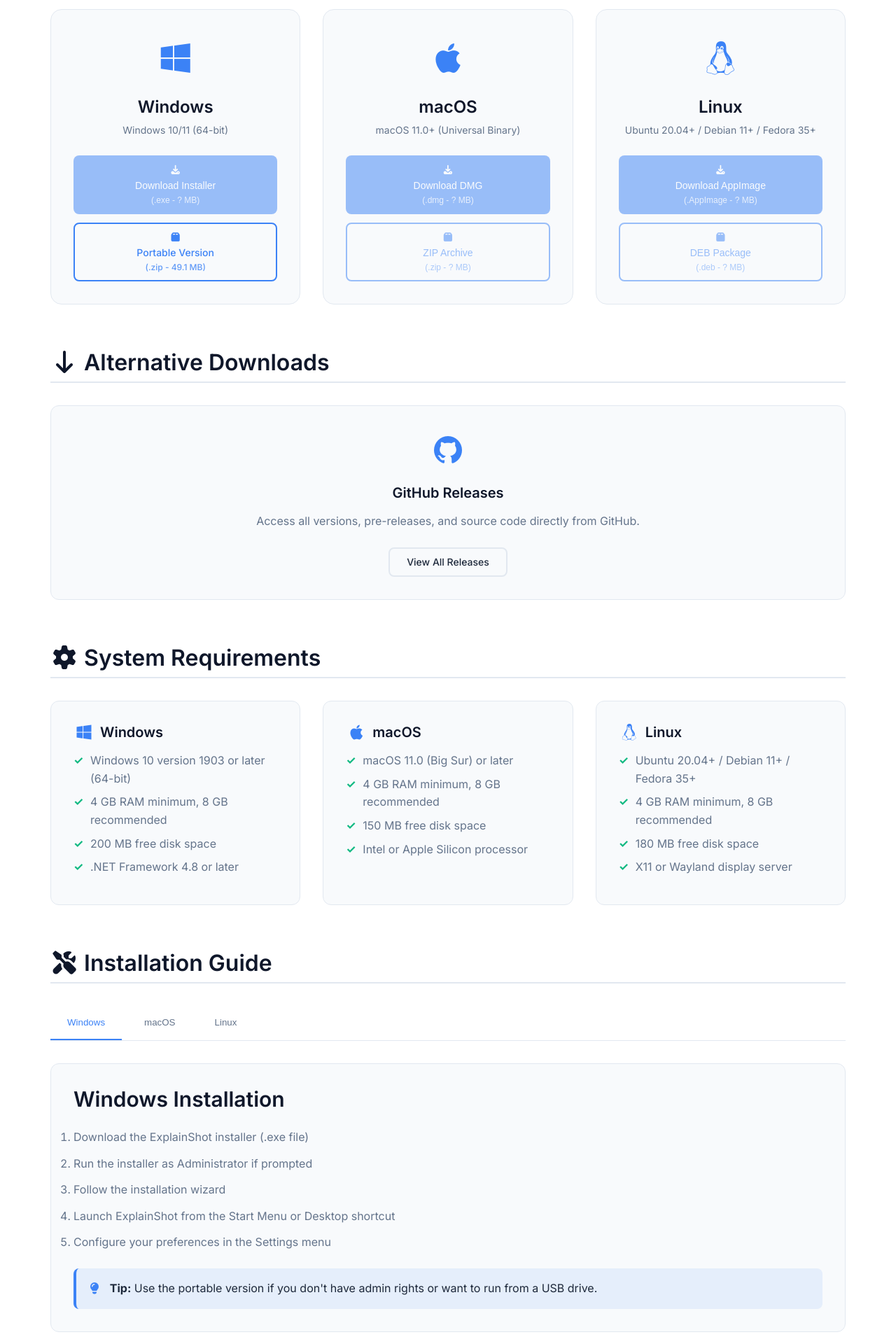
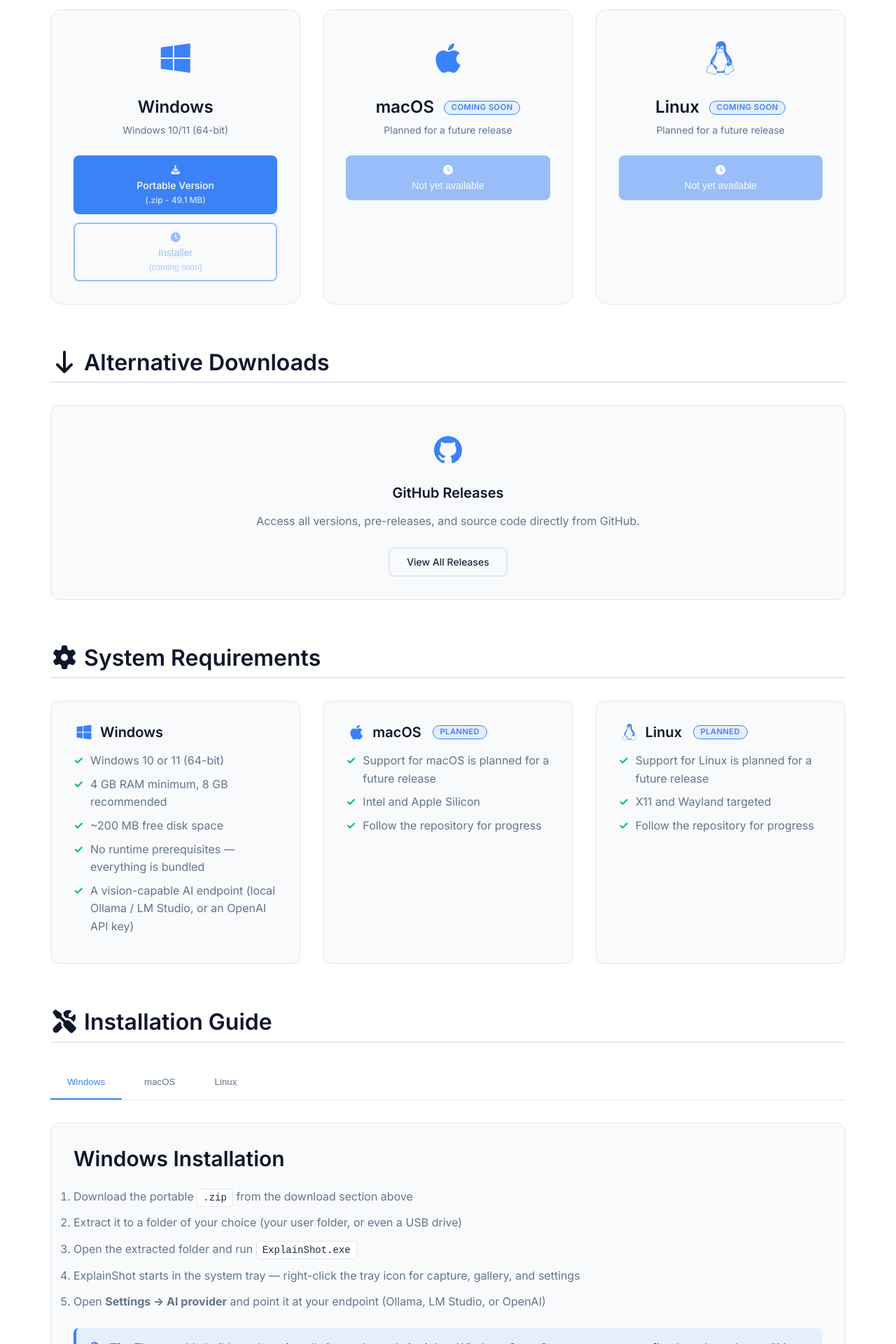
Before and after one commit to p1k2i/explainshot-site, a Vue app: page /download in a window 1280 px wide. Shown: the part 520-2440 px from the top of the page at 70% size. Built offline with nearby package versions, Linux system fonts and the light colour scheme.

Commit message:
Update metadata, enhance download page, and improve support documentation for upcoming macOS and Linux builds

```diff
--- a/src/views/DownloadPage.vue
+++ b/src/views/DownloadPage.vue
@@ -25,51 +25,39 @@
             <h3>Windows</h3>
             <p class="platform-info">Windows 10/11 (64-bit)</p>
             <div class="download-buttons">
-              <button class="btn btn-primary" disabled @click="trackDownload('windows-installer')">
+              <a href="https://github.com/p1k2i/explain-shot/releases/download/v0.2.0/ExplainShot-v0.2.0.zip" class="btn btn-primary" @click="trackDownload('windows-portable')" download>
                 <i class="fas fa-download"></i>
-                Download Installer
-                <small>(.exe - ? MB)</small>
-              </button>
-              <a href="https://github.com/p1k2i/explain-shot/releases/download/v0.2.0/ExplainShot-v0.2.0.zip" class="btn btn-secondary" @click="trackDownload('windows-portable')" download>
-                <i class="fas fa-box"></i>
                 Portable Version
                 <small>(.zip - 49.1 MB)</small>
               </a>
+              <button class="btn btn-secondary" disabled>
+                <i class="fas fa-clock"></i>
+                Installer
+                <small>(coming soon)</small>
+              </button>
             </div>
           </div>
 
           <div class="platform-card">
             <div class="platform-icon"><i class="fab fa-apple"></i></div>
-            <h3>macOS</h3>
-            <p class="platform-info">macOS 11.0+ (Universal Binary)</p>
+            <h3>macOS <span class="soon-badge">Coming soon</span></h3>
+            <p class="platform-info">Planned for a future release</p>
             <div class="download-buttons">
-              <button class="btn btn-primary" disabled @click="trackDownload('macos-dmg')">
-                <i class="fas fa-download"></i>
-                Download DMG
-                <small>(.dmg - ? MB)</small>
-              </button>
-              <button class="btn btn-secondary" disabled @click="trackDownload('macos-zip')">
-                <i class="fas fa-box"></i>
-                ZIP Archive
-                <small>(.zip - ? MB)</small>
+              <button class="btn btn-primary" disabled>
+                <i class="fas fa-clock"></i>
+                Not yet available
               </button>
             </div>
           </div>
 
           <div class="platform-card">
             <div class="platform-icon"><i class="fab fa-linux"></i></div>
-            <h3>Linux</h3>
-            <p class="platform-info">Ubuntu 20.04+ / Debian 11+ / Fedora 35+</p>
+            <h3>Linux <span class="soon-badge">Coming soon</span></h3>
+            <p class="platform-info">Planned for a future release</p>
             <div class="download-buttons">
-              <button class="btn btn-primary" disabled @click="trackDownload('linux-appimage')">
-                <i class="fas fa-download"></i>
-                Download AppImage
-                <small>(.AppImage - ? MB)</small>
-              </button>
-              <button class="btn btn-secondary" disabled @click="trackDownload('linux-deb')">
-                <i class="fas fa-box"></i>
-                DEB Package
-                <small>(.deb - ? MB)</small>
+              <button class="btn btn-primary" disabled>
+                <i class="fas fa-clock"></i>
+                Not yet available
               </button>
             </div>
           </div>
@@ -135,30 +123,29 @@
           <div class="requirement-card">
             <h3><i class="fab fa-windows"></i> Windows</h3>
             <ul>
-              <li>Windows 10 version 1903 or later (64-bit)</li>
+              <li>Windows 10 or 11 (64-bit)</li>
               <li>4 GB RAM minimum, 8 GB recommended</li>
-              <li>200 MB free disk space</li>
-              <li>.NET Framework 4.8 or later</li>
+              <li>~200 MB free disk space</li>
+              <li>No runtime prerequisites — everything is bundled</li>
+              <li>A vision-capable AI endpoint (local Ollama / LM Studio, or an OpenAI API key)</li>
             </ul>
           </div>
 
           <div class="requirement-card">
-            <h3><i class="fab fa-apple"></i> macOS</h3>
+            <h3><i class="fab fa-apple"></i> macOS <span class="soon-badge">Planned</span></h3>
             <ul>
-              <li>macOS 11.0 (Big Sur) or later</li>
-              <li>4 GB RAM minimum, 8 GB recommended</li>
-              <li>150 MB free disk space</li>
-              <li>Intel or Apple Silicon processor</li>
+              <li>Support for macOS is planned for a future release</li>
+              <li>Intel and Apple Silicon</li>
+              <li>Follow the repository for progress</li>
             </ul>
           </div>
 
           <div class="requirement-card">
-            <h3><i class="fab fa-linux"></i> Linux</h3>
+            <h3><i class="fab fa-linux"></i> Linux <span class="soon-badge">Planned</span></h3>
             <ul>
-              <li>Ubuntu 20.04+ / Debian 11+ / Fedora 35+</li>
-              <li>4 GB RAM minimum, 8 GB recommended</li>
-              <li>180 MB free disk space</li>
-              <li>X11 or Wayland display server</li>
+              <li>Support for Linux is planned for a future release</li>
+              <li>X11 and Wayland targeted</li>
+              <li>Follow the repository for progress</li>
             </ul>
           </div>
         </div>
@@ -183,41 +170,30 @@
           <div v-if="activeTab === 'windows'" class="installation-steps">
             <h3>Windows Installation</h3>
             <ol>
-              <li>Download the ExplainShot installer (.exe file)</li>
-              <li>Run the installer as Administrator if prompted</li>
-              <li>Follow the installation wizard</li>
-              <li>Launch ExplainShot from the Start Menu or Desktop shortcut</li>
-              <li>Configure your preferences in the Settings menu</li>
+              <li>Download the portable <code>.zip</code> from the download section above</li>
+              <li>Extract it to a folder of your choice (your user folder, or even a USB drive)</li>
+              <li>Open the extracted folder and run <code>ExplainShot.exe</code></li>
+              <li>ExplainShot starts in the system tray — right-click the tray icon for capture, gallery, and settings</li>
+              <li>Open <strong>Settings → AI provider</strong> and point it at your endpoint (Ollama, LM Studio, or OpenAI)</li>
             </ol>
             <div class="tip">
-              <strong><i class="fas fa-lightbulb"></i> Tip:</strong> Use the portable version if you don't have admin rights or want to run from a USB drive.
+              <strong><i class="fas fa-lightbulb"></i> Tip:</strong> The portable build needs no installation and no admin rights. Windows SmartScreen may warn on first launch — choose "More info → Run anyway".
             </div>
           </div>
 
           <div v-if="activeTab === 'macos'" class="installation-steps">
-            <h3>macOS Installation</h3>
-            <ol>
-              <li>Download the ExplainShot DMG file</li>
-              <li>Open the DMG file and drag ExplainShot to your Applications folder</li>
-              <li>Right-click ExplainShot and select "Open" (required for first launch)</li>
-              <li>Click "Open" in the security dialog to confirm</li>
-              <li>ExplainShot will launch and be available in your Applications</li>
-            </ol>
+            <h3>macOS</h3>
+            <p>Packaged macOS builds aren't available yet — cross-platform support is planned for a future release.</p>
             <div class="tip">
-              <strong><i class="fas fa-lightbulb"></i> Tip:</strong> You might need to go to System Preferences > Security & Privacy to allow ExplainShot to run.
+              <strong><i class="fas fa-lightbulb"></i> Tip:</strong> ExplainShot is written in Python, so developers can already run it from source with Python 3.12. See the <a href="https://github.com/p1k2i/explain-shot" target="_blank" rel="noopener noreferrer">repository</a> for setup instructions.
             </div>
           </div>
 
           <div v-if="activeTab === 'linux'" class="installation-steps">
-            <h3>Linux Installation</h3>
-            <ol>
-              <li>Download the AppImage file</li>
-              <li>Make it executable: <code>chmod +x ExplainShot-*.AppImage</code></li>
-              <li>Run the AppImage: <code>./ExplainShot-*.AppImage</code></li>
-              <li>Optionally, integrate it with your desktop environment</li>
-            </ol>
+            <h3>Linux</h3>
+            <p>Packaged Linux builds aren't available yet — cross-platform support is planned for a future release.</p>
             <div class="tip">
-              <strong><i class="fas fa-lightbulb"></i> Tip:</strong> For DEB/RPM packages, use your package manager to install and get automatic integration.
+              <strong><i class="fas fa-lightbulb"></i> Tip:</strong> ExplainShot is written in Python, so developers can already run it from source with Python 3.12. See the <a href="https://github.com/p1k2i/explain-shot" target="_blank" rel="noopener noreferrer">repository</a> for setup instructions.
             </div>
           </div>
         </div>
@@ -228,13 +204,15 @@
 
         <div class="changelog">
           <div class="changelog-section">
-            <h3>v0.2.0 (Design and code Refactoring)</h3>
+            <h3>v0.2.0 (Design &amp; Code Refactoring)</h3>
             <ul>
-              <li>The Menu-overlay was removed</li>
-              <li>New method to select screenshot area and tools to draw</li>
-              <li>The "Compact" for conversation in chats</li>
-              <li>Performance, design and bug fixes</li>
-              <li>The default hotkeys changes</li>
+              <li>Major internal refactor for a faster, more maintainable app</li>
+              <li>Redesigned capture overlay with drawing tools (arrow, text, rectangle, blur)</li>
+              <li>Removed the old menu-overlay in favour of the tray menu and hotkeys</li>
+              <li>Compact long conversations to keep them within the model's context</li>
+              <li>Branching chats — edit and regenerate any message</li>
+              <li>Refreshed Fluent-style UI, plus performance and bug fixes</li>
+              <li>Updated default hotkeys</li>
             </ul>
           </div>
           <div class="changelog-section">
@@ -438,6 +416,21 @@
   font-size: 1.5rem;
   color: var(--color-heading);
   margin-bottom: 0.5rem;
+}
+
+.soon-badge {
+  display: inline-block;
+  vertical-align: middle;
+  margin-left: 0.5rem;
+  padding: 0.15rem 0.6rem;
+  font-size: 0.7rem;
+  font-weight: 600;
+  text-transform: uppercase;
+  letter-spacing: 0.04em;
+  color: var(--color-primary);
+  background: var(--color-primary-light, rgba(59, 130, 246, 0.12));
+  border: 1px solid var(--color-primary);
+  border-radius: 999px;
 }
 
 .platform-info {
--- a/src/views/HelpPage.vue
+++ b/src/views/HelpPage.vue
@@ -19,35 +19,35 @@
           </div>
 
           <div class="code-block">
-            <h4>macOS</h4>
-            <pre><code># Download the .dmg file from releases
-# Drag ExplainShot to Applications folder
-# Launch from Applications</code></pre>
-          </div>
-
-          <div class="code-block">
-            <h4>Linux</h4>
-            <pre><code># Download the .AppImage or .deb package
-# Make executable: chmod +x ExplainShot.AppImage
-# Run: ./ExplainShot.AppImage</code></pre>
+            <h4>macOS &amp; Linux</h4>
+            <pre><code># Packaged builds are coming in a future release.
+# For now, run from source with Python 3.12
+# (see Development Setup below).</code></pre>
           </div>
         </div>
 
         <div class="install-section">
           <h3>Development Setup</h3>
+          <p class="install-note">
+            ExplainShot is a Python 3.12 desktop app built with PyQt6. To run it from source:
+          </p>
           <div class="code-block">
             <pre><code># Clone the repository
 git clone https://github.com/p1k2i/explain-shot.git
 cd explain-shot
 
+# Create and activate a virtual environment (Python 3.12)
+python -m venv venv
+venv\Scripts\activate
+
 # Install dependencies
-npm install
+pip install -r requirements.txt
 
-# Run in development mode
-npm run dev
+# Run the app
+python main.py
 
-# Build for production
-npm run build</code></pre>
+# Build a portable executable with PyInstaller
+.\build.ps1 -Full</code></pre>
           </div>
         </div>
       </section>
@@ -58,21 +58,33 @@
         <div class="config-section">
           <h3>Basic Settings</h3>
           <div class="setting-item">
-            <h4>Auto-start</h4>
-            <p>Configure ExplainShot to start automatically when your system boots.</p>
-            <code>Settings → General → Launch at startup</code>
+            <h4>AI Provider</h4>
+            <p>
+              Point ExplainShot at any OpenAI-compatible endpoint, pick a vision-capable model, and
+              use "Test connection" to check it.
+            </p>
+            <code>Settings → AI provider → Base URL / API key / Model</code>
           </div>
 
           <div class="setting-item">
-            <h4>Default Save Location</h4>
-            <p>Set your preferred directory for saving screenshots.</p>
-            <code>Settings → Files → Default save location</code>
+            <h4>Save Location &amp; Format</h4>
+            <p>Choose where screenshots are stored and whether they're saved as PNG or JPEG.</p>
+            <code>Settings → Screenshots → Save folder / Image format</code>
           </div>
 
           <div class="setting-item">
-            <h4>Image Quality</h4>
-            <p>Adjust compression and quality settings for your screenshots.</p>
-            <code>Settings → Image → Quality settings</code>
+            <h4>Appearance</h4>
+            <p>
+              Switch between dark and light themes, set an accent colour, and adjust the gallery
+              thumbnail size.
+            </p>
+            <code>Settings → Appearance → Theme / Accent colour</code>
+          </div>
+
+          <div class="setting-item">
+            <h4>Auto-start</h4>
+            <p>Launch ExplainShot automatically when Windows starts.</p>
+            <code>Settings → Appearance → Launch when Windows starts</code>
           </div>
         </div>
 
@@ -81,13 +93,21 @@
           <div class="hotkey-grid">
             <div class="hotkey-item">
               <kbd>Ctrl</kbd> + <kbd>Shift</kbd> + <kbd>S</kbd>
-              <span>Capture selected area</span>
+              <span>Capture a region</span>
             </div>
             <div class="hotkey-item">
-              <kbd>Ctrl</kbd> + <kbd>Shift</kbd> + <kbd>O</kbd>
-              <span>Open overlay</span>
+              <kbd>Ctrl</kbd> + <kbd>Shift</kbd> + <kbd>G</kbd>
+              <span>Open / toggle the gallery</span>
+            </div>
+            <div class="hotkey-item">
+              <kbd>Ctrl</kbd> + <kbd>Shift</kbd> + <kbd>P</kbd>
+              <span>Open settings</span>
             </div>
           </div>
+          <p class="hotkey-note">
+            All three are rebindable in <code>Settings → Hotkeys</code> and are registered globally on
+            Windows.
+          </p>
         </div>
       </section>
 
@@ -100,8 +120,8 @@
             <div class="step-content">
               <h3>Launch ExplainShot</h3>
               <p>
-                Start the application and it will run in your system tray. The icon will appear in
-                the notification area.
+                The app runs in your system tray. Right-click the icon (or press a hotkey) for
+                capture, gallery, and settings; double-click to jump straight to the gallery.
               </p>
             </div>
           </div>
@@ -109,10 +129,11 @@
           <div class="step">
             <div class="step-number">2</div>
             <div class="step-content">
-              <h3>Take a Screenshot</h3>
+              <h3>Capture &amp; Annotate</h3>
               <p>
-                Use the hotkeys or right-click the tray icon to capture your screen. Choose from
-                area, full screen, or window capture.
+                Press <kbd>Ctrl</kbd>+<kbd>Shift</kbd>+<kbd>S</kbd> and drag to select a region
+                across your displays. Mark it up with arrows, text, rectangles, or blur, then choose
+                "Save &amp; open".
               </p>
             </div>
           </div>
@@ -120,10 +141,10 @@
           <div class="step">
             <div class="step-number">3</div>
             <div class="step-content">
-              <h3>Annotate & Explain</h3>
+              <h3>Chat With the AI</h3>
               <p>
-                Use the built-in editor to add arrows, text, shapes, highlights, and explanations to
-                your screenshot.
+                Your screenshot lands in the gallery. Pick a prompt preset or type your own question
+                — a vision-capable model explains what's on screen and answers your follow-ups.
               </p>
             </div>
           </div>
@@ -131,10 +152,10 @@
           <div class="step">
             <div class="step-number">4</div>
             <div class="step-content">
-              <h3>Save or Share</h3>
+              <h3>Keep the Thread</h3>
               <p>
-                Save to your preferred location or copy to clipboard for immediate sharing in chats,
-                emails, or documents.
+                Every conversation is saved per screenshot. Edit a message to branch the chat,
+                regenerate replies, or compact long conversations to stay within the model's context.
               </p>
             </div>
           </div>
@@ -145,34 +166,55 @@
         <h2><i class="fas fa-circle-question"></i> Frequently Asked Questions</h2>
 
         <div class="faq-item">
+          <h3>Which AI models can I use?</h3>
+          <p>
+            Any vision-capable model served over an OpenAI-compatible API — for example
+            <code>llama3.2-vision</code> or <code>qwen2.5-vl</code> through Ollama or LM Studio, or
+            <code>gpt-4o</code> through the OpenAI API. Configure it in Settings → AI provider and use
+            "Fetch models" to list what your endpoint offers.
+          </p>
+        </div>
+
+        <div class="faq-item">
+          <h3>Does my data leave my computer?</h3>
+          <p>
+            Screenshots and prompts are only sent to the endpoint you configure. Point ExplainShot at
+            a local model (Ollama or LM Studio) to keep everything on your machine; if you use a
+            cloud endpoint such as OpenAI, your requests go there instead. Screenshots, chat history,
+            and settings are always stored locally.
+          </p>
+        </div>
+
+        <div class="faq-item">
           <h3>How do I change the default hotkeys?</h3>
           <p>
-            Go to Settings → Hotkeys and click on any hotkey to customize it. Make sure your new
-            combination doesn't conflict with other applications.
+            Go to Settings → Hotkeys and record a new combination for capture, gallery, or settings.
+            Make sure it doesn't conflict with other applications.
           </p>
         </div>
 
         <div class="faq-item">
           <h3>Can I use ExplainShot on multiple monitors?</h3>
           <p>
-            Yes! ExplainShot automatically detects all connected displays. When capturing, you can
-            select which monitor to capture from.
+            Yes. The capture overlay spans your entire desktop, so you can select a region anywhere
+            across all connected displays.
           </p>
         </div>
 
         <div class="faq-item">
           <h3>What image formats are supported?</h3>
           <p>
-            ExplainShot supports PNG, JPEG, WebP, and BMP formats. PNG is recommended for
-            screenshots with text and annotations.
+            Screenshots are saved as PNG or JPEG — pick your default in Settings → Screenshots. PNG
+            is recommended for crisp text and annotations.
           </p>
         </div>
 
         <div class="faq-item">
           <h3>Is there a portable version available?</h3>
           <p>
-            Yes, the portable version doesn't require installation and stores all settings in the
-            application folder.
+            Yes — the Windows download is a portable build that needs no installation. Your settings,
+            screenshots, and chat history are stored under
+            <code>%APPDATA%\ExplainShot</code>.
           </p>
         </div>
 
@@ -190,6 +232,15 @@
 
       <section class="troubleshooting" data-aos="fade-up" data-aos-delay="1000">
         <h2><i class="fas fa-screwdriver-wrench"></i> Troubleshooting</h2>
+
+        <div class="trouble-item">
+          <h3>The AI isn't responding or returns an error</h3>
+          <p>
+            Open Settings → AI provider and use "Test connection". Check the Base URL, make sure your
+            local server (Ollama or LM Studio) is running, and confirm the selected model is
+            vision-capable. For cloud endpoints, verify your API key.
+          </p>
+        </div>
 
         <div class="trouble-item">
           <h3>Screenshots appear blurry or pixelated</h3>
@@ -381,6 +432,39 @@
   font-weight: 500;
 }
 
+.install-note {
+  color: var(--color-text-muted);
+  line-height: 1.6;
+  margin-bottom: 1rem;
+}
+
+.hotkey-note {
+  color: var(--color-text-muted);
+  line-height: 1.6;
+  margin-top: 1rem;
+  font-size: 0.9rem;
+}
+
+.hotkey-note code,
+.install-note code {
+  background: var(--color-background);
+  padding: 0.15rem 0.4rem;
+  border-radius: 4px;
+  font-family: 'Monaco', 'Consolas', 'Courier New', monospace;
+  font-size: 0.85rem;
+  border: 1px solid var(--color-border);
+}
+
+.step-content kbd {
+  background: var(--color-background);
+  border: 1px solid var(--color-border);
+  border-radius: 4px;
+  padding: 0.1rem 0.4rem;
+  font-size: 0.85rem;
+  font-family: inherit;
+  box-shadow: 0 1px 2px rgba(0, 0, 0, 0.1);
+}
+
 /* Usage Steps */
 .usage-steps {
   display: flex;
@@ -443,6 +527,16 @@
   line-height: 1.6;
 }
 
+.faq-item code {
+  background: var(--color-background);
+  padding: 0.15rem 0.4rem;
+  border-radius: 4px;
+  font-family: 'Monaco', 'Consolas', 'Courier New', monospace;
+  font-size: 0.85rem;
+  border: 1px solid var(--color-border);
+  color: var(--color-text);
+}
+
 .faq-item a {
   color: var(--color-primary);
   text-decoration: none;
--- a/src/views/SupportPage.vue
+++ b/src/views/SupportPage.vue
@@ -265,6 +265,18 @@
                 Seamless integration with leading cloud LLMs, customizable presets for rapid region capture, and improved UI/UX for a refined user experience.
               </p>
               <span class="roadmap-status"><i class="fas fa-circle-notch"></i> In Progress</span>
+            </div>
+          </div>
+
+          <div class="roadmap-item planned">
+            <div class="roadmap-marker"></div>
+            <div class="roadmap-content">
+              <h3>macOS &amp; Linux Builds</h3>
+              <p>
+                ExplainShot ships for Windows today. Packaged macOS and Linux builds are planned so
+                the app runs natively across every desktop.
+              </p>
+              <span class="roadmap-status"><i class="fas fa-calendar-days"></i> Planned</span>
             </div>
           </div>
 
```
Also changed, not shown: index.html (+8 -8 lines), src/App.vue (+23 -2 lines), src/main.ts (+3 -10 lines), src/views/MainPage.vue (+27 -11 lines), public/site.webmanifest.
